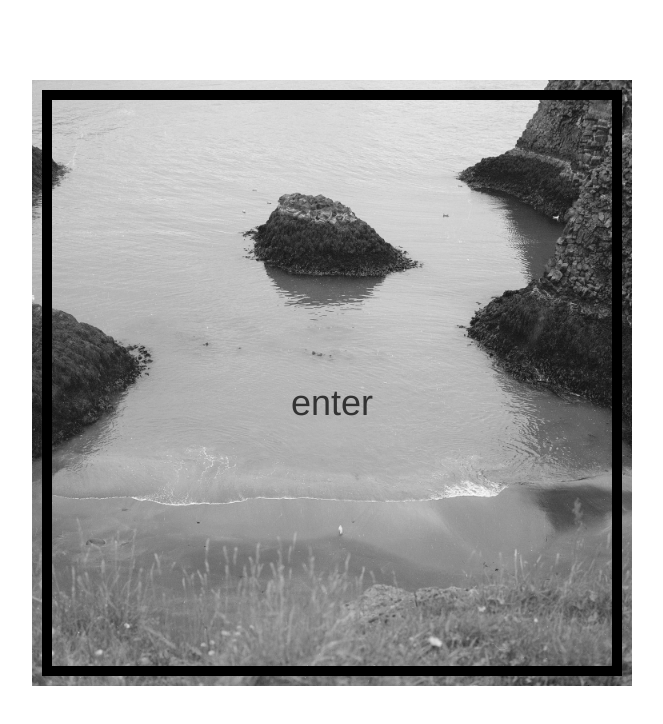
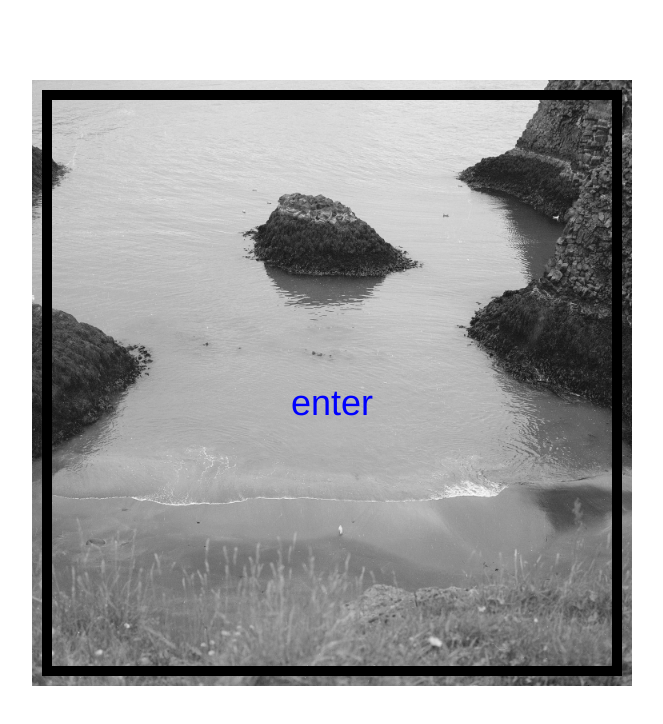
Before and after one commit to dwheal01/maesmithart, a plain HTML site: page index.html in a window 1280 px wide. Shown: the whole page, without its empty margins (308-971 px from the left). Drawn offline with nearby package versions, Linux system fonts and the light colour scheme.

Commit message:
text color

```diff
--- a/home-style.css
+++ b/home-style.css
@@ -1,7 +1,7 @@
 div {
 	margin-top: 10vh;
 	position:relative;
-	color: solid black;
+	color: blue;
 	/*padding-top: 10%;
 	padding-bottom: 10%*/
 }
```
